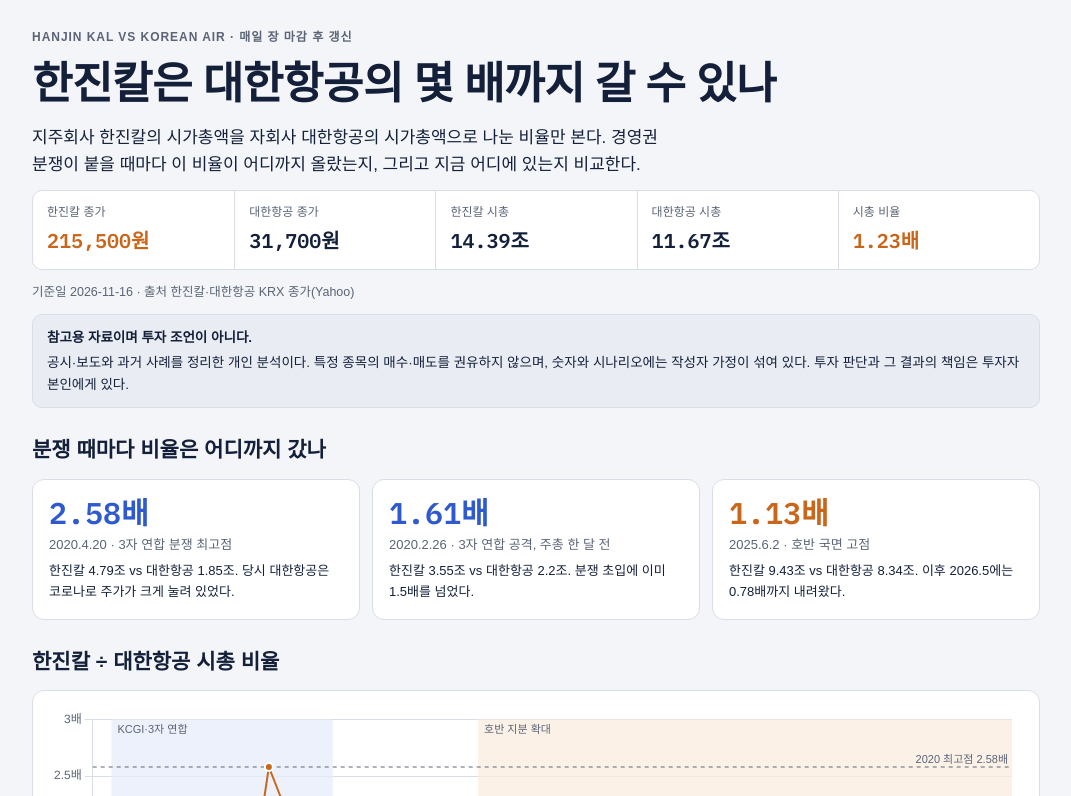
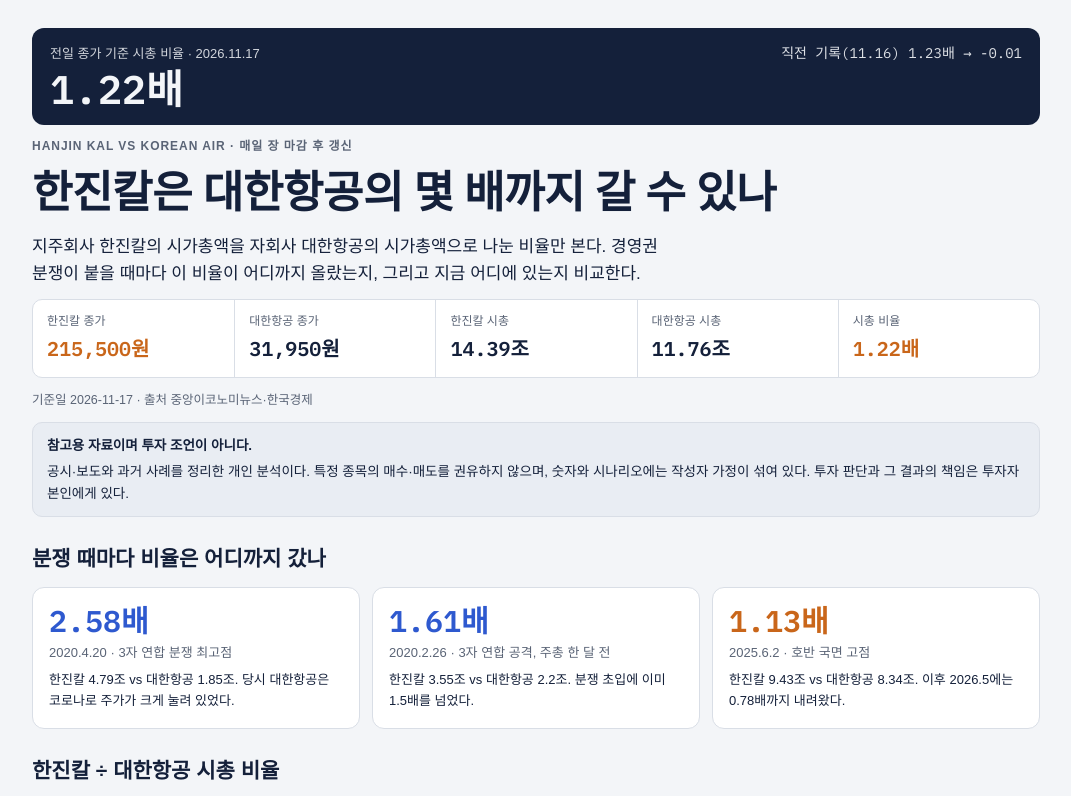
Before and after one commit to eetlkeu-pixel/koreanair, a plain HTML site: page index.html in a window 1280 px wide. Shown: the top 796 px of the page, without its empty margins (104-1175 px from the left). Drawn offline with nearby package versions, Linux system fonts and the light colour scheme; a web font is replaced by a local one.

Commit message:
Update 시총 비율 2026-11-17 + 상단 전일 종가 비율 표시
Co-Authored-By: Claude Opus 5.5 <noreply@anthropic.com>
Claude-Session: https://claude.ai/code/session_01JLmYGGcVBu355NUy88uinF

```diff
--- a/index.html
+++ b/index.html
@@ -46,6 +46,10 @@ header{display:flex;flex-direction:column;gap:12px}
 .tape .v{font-family:var(--f-num);font-size:20px;font-weight:600;font-variant-numeric:tabular-nums}
 .tape .v.hot{color:var(--amber)}
 .asof{font-size:12.5px;color:var(--muted)}
+.topbar{display:flex;align-items:baseline;justify-content:space-between;flex-wrap:wrap;gap:6px 16px;background:var(--ink);color:var(--bg);border-radius:12px;padding:14px 18px}
+.topbar .tk{font-size:13px;opacity:.85}
+.topbar .tv{font-family:var(--f-num);font-size:clamp(30px,6vw,40px);font-weight:600;line-height:1.1;font-variant-numeric:tabular-nums}
+.topbar .td{font-family:var(--f-num);font-size:14px;font-variant-numeric:tabular-nums;opacity:.9}
 section{display:flex;flex-direction:column;gap:14px}
 .panel{background:var(--surface);border:1px solid var(--line);border-radius:12px;padding:18px;display:flex;flex-direction:column;gap:14px;min-width:0}
 .facts{display:grid;grid-template-columns:repeat(3,minmax(0,1fr));gap:12px}
@@ -115,6 +119,7 @@ td.l{text-align:left;white-space:normal;min-width:180px}
 
 <div class="wrap">
 <header>
+  <div class="topbar" role="status" aria-live="polite"><div style="display:flex;flex-direction:column;gap:2px"><span class="tk" id="topK">전일 종가 기준 시총 비율</span><span class="tv" id="topV">-</span></div><span class="td" id="topD">-</span></div>
   <p class="eyebrow">Hanjin KAL vs Korean Air · 매일 장 마감 후 갱신</p>
   <h1>한진칼은 대한항공의 몇 배까지 갈 수 있나</h1>
   <p class="lede">지주회사 한진칼의 시가총액을 자회사 대한항공의 시가총액으로 나눈 비율만 본다. 경영권 분쟁이 붙을 때마다 이 비율이 어디까지 올랐는지, 그리고 지금 어디에 있는지 비교한다.</p>
@@ -270,6 +275,7 @@ const LIVE=[
 {d:"2026-11-12",hk:203000,kal:31650,hkSh:66762279,kalSh:368220000,src:"한진칼·대한항공 KRX 종가(Yahoo)"},
 {d:"2026-11-13",hk:203500,kal:31550,hkSh:66762279,kalSh:368220000,src:"한진칼·대한항공 KRX 종가(Yahoo)"},
 {d:"2026-11-16",hk:215500,kal:31700,hkSh:66762279,kalSh:368220000,src:"한진칼·대한항공 KRX 종가(Yahoo)"},
+{d:"2026-11-17",hk:215500,kal:31950,hkSh:66762279,kalSh:368220000,src:"중앙이코노미뉴스·한국경제"},
 /*ROWS_END*/
 ];
 </script>
@@ -305,6 +311,11 @@ const LIVE=[
     document.getElementById('tKalCap').textContent=jo(kc);
     document.getElementById('tRatio').textContent=(hc/kc).toFixed(2)+'배';
     document.getElementById('asof').textContent='기준일 '+last.d+' · 출처 '+last.src;
+    const rt=hc/kc, prev=rows[rows.length-2];
+    document.getElementById('topK').textContent='전일 종가 기준 시총 비율 · '+last.d.replace(/-/g,'.');
+    document.getElementById('topV').textContent=rt.toFixed(2)+'배';
+    if(prev){const pr=(prev.hk*prev.hkSh)/(prev.kal*prev.kalSh);const dv=rt-pr;document.getElementById('topD').textContent='직전 기록('+prev.d.slice(5).replace('-','.')+') '+pr.toFixed(2)+'배 → '+(dv>=0?'+':'')+dv.toFixed(2);}
+    else document.getElementById('topD').textContent='';
   }
 
   // 차트
```
